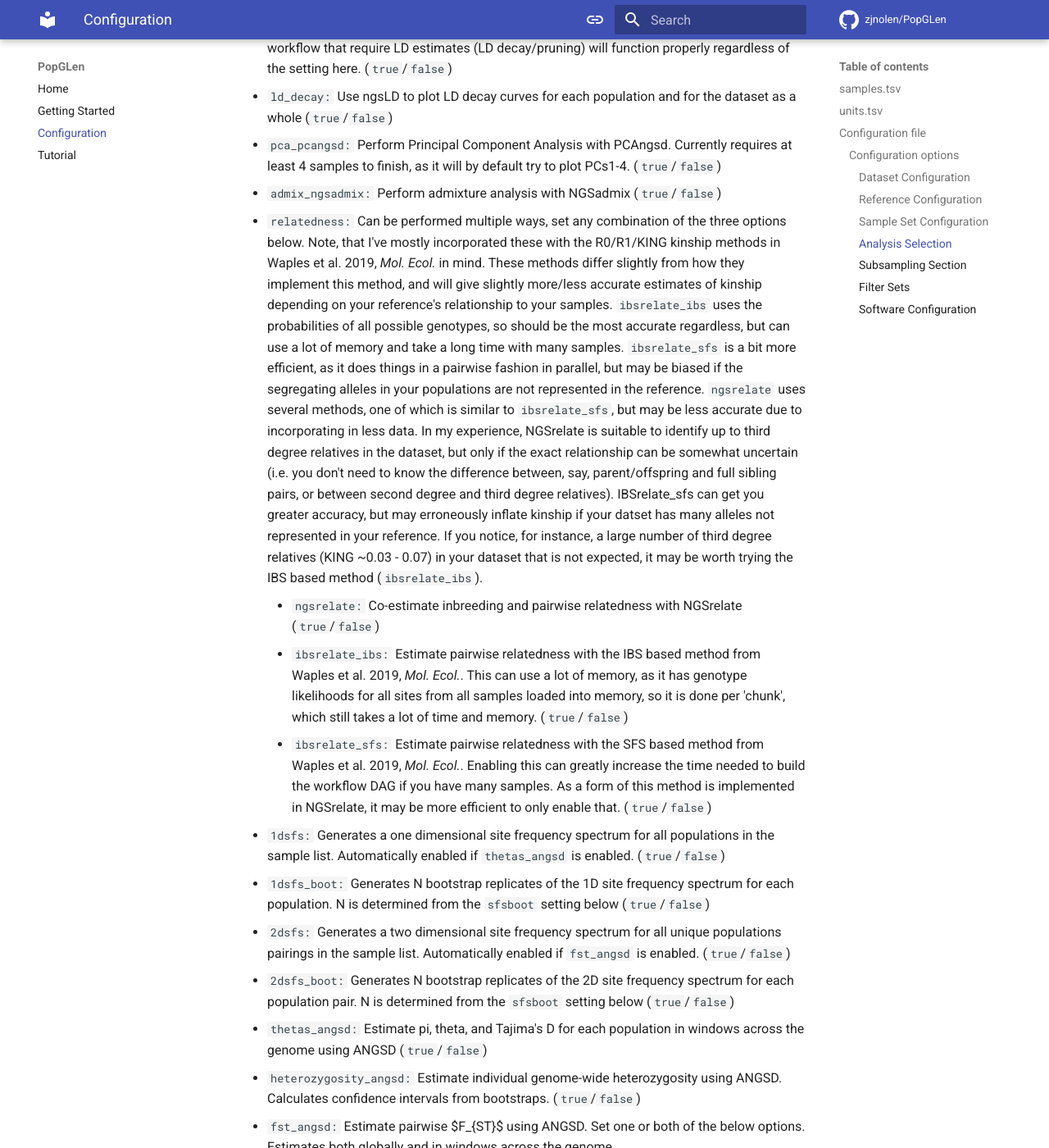
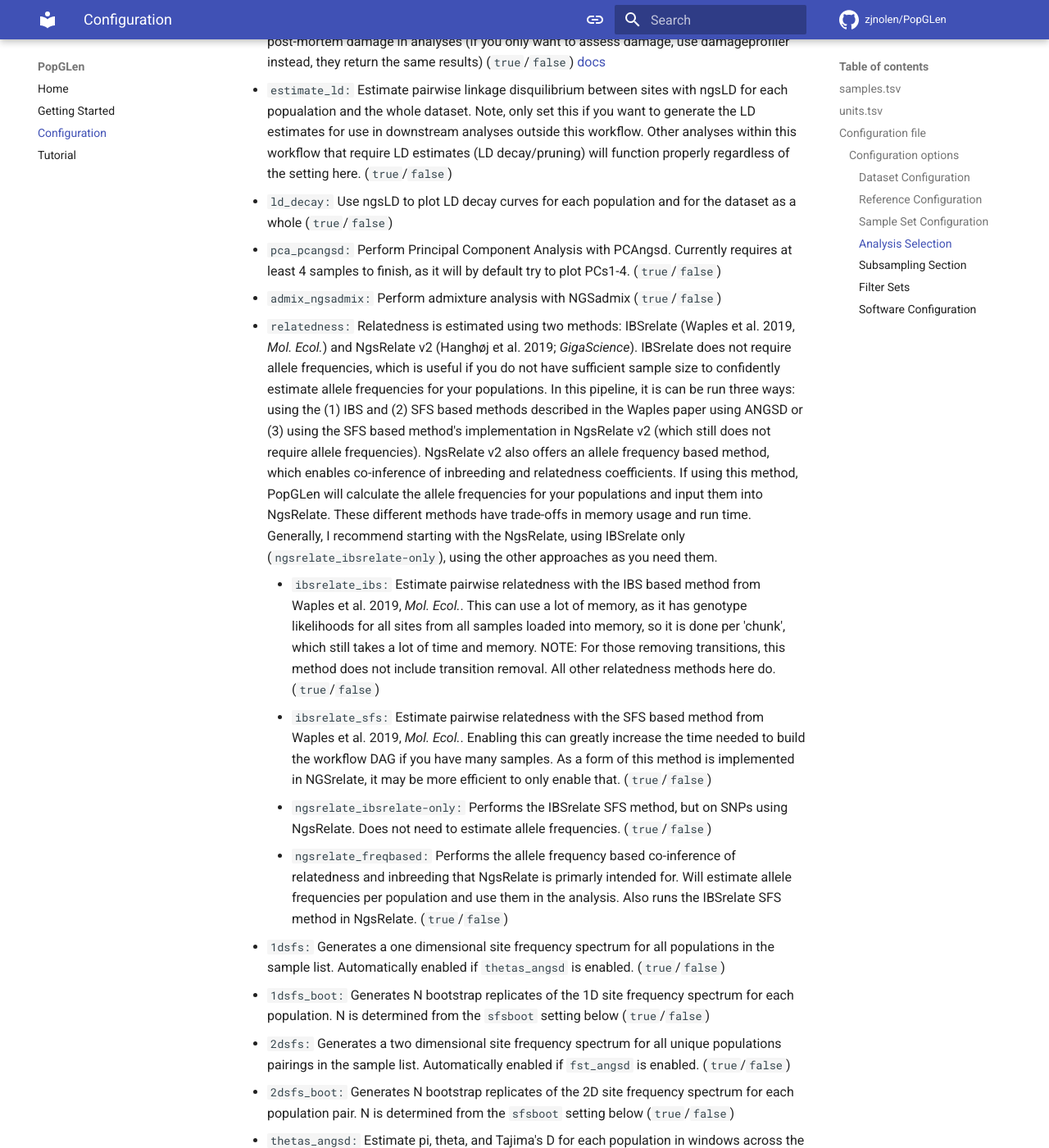
Before and after one commit to zjnolen/PopGLen, an MkDocs documentation site: the page built from docs/config.md, in a window 1280 px wide and 1400 px high, scrolled down 5969 px. Shown: the whole window at 82% size. Built offline with MkDocs 1.6.1 and Material for MkDocs 9.7.7, drawn with Linux system fonts in a browser that asks for light colours; comment, search, counter and statistics services are not loaded; the version menu is left out; some of the changed text lies outside the part shown.

Commit message:
Update docs with new relatedness and maf options

````diff
--- a/docs/config.md
+++ b/docs/config.md
@@ -4,9 +4,8 @@ Running the workflow requires configuring three files: `config.yaml`,
 `samples.tsv`, and `units.tsv`. `config.yaml` is used to configure the
 analyses, `samples.tsv` categorizes your samples into groups, and `units.tsv`
 connects sample names to their input data files. The workflow will use
-`config/config.yaml` automatically, but you can name this whatever you want
-(good for separating datasets in same working directory) and point to it when
-running snakemake with `--configfile <path>`.
+`config/config.yaml` automatically, but it can be good to name it something
+informative and point to it when running snakemake with `--configfile <path>`.
 
 ### `samples.tsv`
 
@@ -54,23 +53,24 @@ SAMN13218652	SRR10398077	SAMN13218652	ILLUMINA				SRR10398077
 ```
 
 - `sample` contains the ID of a sample. Must be same as in `samples.tsv` and
-  may be listed multiple times when inputting multiple sequencing runs/libraries.
+  may be listed multiple times when inputting multiple sequencing
+  runs/libraries.
 - `unit` contains the sequencing unit, i.e. the sequencing lane barcode and
   lane number. This is used in the PU and (part of) the ID read groups. If you
   don't have multiple sequencing lanes per samples, this won't impact anything.
   Doesn't do anything when using bam input.
 - `lib` contains the name of the library identifier for the entry. Fills in
   the LB and (part of) the ID read groups and is used for PCR duplicate removal.
-  Best practice would be to have the combination of `unit` and `lib` to be unique
-  per line. An easy way to use this is to use the Illumina library identifier or
-  another unique library identifier, or simply combine a generic name with the
-  sample name (sample1A, sample1B, etc.). Doesn't do anything when using bam
-  input.
+  Best practice would be to have the combination of `unit` and `lib` to be
+  unique per line. An easy way to use this is to use the Illumina library
+  identifier or another unique library identifier, or simply combine a generic
+  name with the sample name (sample1A, sample1B, etc.). Doesn't do anything when
+  using bam input.
 - `platform` is used to fill the PL read group. Commonly is just 'ILLUMINA'.
   Doesn't do anything when using bam input.
 - `fq1` and `fq2` provides the absolute or relative to the working directory
-  paths to the raw sequencing files corresponding to the metadata in the previous
-  columns.
+  paths to the raw sequencing files corresponding to the metadata in the
+  previous columns.
 - `bam` provides the absolute or relative to the working directory path of
   pre-processed bam files. Only one bam files should be provided per sample in
   the units file.
@@ -94,9 +94,9 @@ processed then merged into an existing BAM).
 `config.yaml` contains the configuration for the workflow, this is where you
 will put what analyses, filters, and options you want. Below I describe the
 configuration options. The [`config.yaml`](../config/config.yaml) in this
-repository serves as a template, but includes some 'default' parameters that
-may be good starting points for some users. If `--configfile` is not specified
-in the snakemake command, the workflow will default to `config/config.yaml`.
+repository serves as a template and includes some 'default' parameters that may
+be good starting points for many users. If `--configfile` is not specified in
+the snakemake command, the workflow will default to `config/config.yaml`.
 
 ### Configuration options
 
@@ -111,20 +111,29 @@ Required configuration of the 'dataset'.
 - `dataset:` A name for this dataset run - essentially, an identifier for a
   batch of samples to be analysed together with the same configuration.
 
-Here, dataset means a set of samples and configurations that the workflow will
-be run with. Each dataset should have its own `samples.tsv` and `config.yaml`,
-but the same `units.tsv` can be used for multiple if you prefer. Essentially,
-what the dataset identifier does is keeps your outputs organized into projects,
-so that the same BAM files can be used in multiple datasets without having to
-be remade.
+It is best to name your dataset something descriptive, but concise. This is
+because this name will be used in organizing the results. Outputs of analyses
+will be placed in the folder `results/{dataset}`, and files will be prefaced
+with the dataset. This allows for multiple datasets to be run in the same
+working directory, even in parallel (if they aren't trying to make the same
+files), which is useful for multi-species projects or for testing out different
+filters. You can simply have a config for each dataset and choose which one to
+run with `--configfile`. A similar approach can be used to trying out different
+analysis parameters.
 
-So, say you have `dataset1_samples.tsv` and `dataset2_samples.tsv`, with
-corresponding `dataset1_config.tsv` and `dataset2_config.yaml`. The sample
-files contain different samples, though some are shared between the datasets.
-The workflow for dataset1 can be run, and then dataset2 can be run. When
-dataset2 runs, it map new samples, but won't re-map samples processed in
-dataset1. Each will perform downstream analyses independently with their sample
-set and configuration files, storing these results in dataset specific folders.
+??? note "Example use of multiple datasets
+    Say you want to run PopGLen on two sets of samples, but use the same
+    reference. You can have two sample lists: `dataset1_samples.tsv` and
+    `dataset2_samples.tsv`, and two config files: `dataset1_config.tsv` and
+    `dataset2_config.yaml`. In the configs, the `samples:` option should point
+    to the corresponding sample list. The workflow for dataset1 can be run, if
+    you pass `--configfile config/dataset1_config.yaml` to Snakemake, then the
+    same can be done for dataset2. However, when dataset2 is run, it will use
+    any outputs from dataset1 it can, such as reference indices, reference
+    filters, etc. Additionally, if the two datasets share samples, those samples
+    will not have to be remapped for dataset2, they'll be taken from the
+    dataset1 run. The actual analyses are partitioned by dataset, into the
+    folders `results/dataset1` and `results/dataset2`.
 
 #### Reference Configuration
 
@@ -278,40 +287,40 @@ settings for each analysis are set in the next section.
     requires at least 4 samples to finish, as it will by default try to plot
     PCs1-4. (`true`/`false`)
   - `admix_ngsadmix:` Perform admixture analysis with NGSadmix (`true`/`false`)
-  - `relatedness:` Can be performed multiple ways, set any combination of the
-    three options below. Note, that I've mostly incorporated these with the
-    R0/R1/KING kinship methods in Waples et al. 2019, _Mol. Ecol._ in mind.
-    These methods differ slightly from how they implement this method, and will
-    give slightly more/less accurate estimates of kinship depending on your
-    reference's relationship to your samples. `ibsrelate_ibs` uses the
-    probabilities of all possible genotypes, so should be the most accurate
-    regardless, but can use a lot of memory and take a long time with many
-    samples. `ibsrelate_sfs` is a bit more efficient, as it does things in a
-    pairwise fashion in parallel, but may be biased if the segregating alleles
-    in your populations are not represented in the reference. `ngsrelate` uses
-    several methods, one of which is similar to `ibsrelate_sfs`, but may be
-    less accurate due to incorporating in less data. In my experience,
-    NGSrelate is suitable to identify up to third degree relatives in the
-    dataset, but only if the exact relationship can be somewhat uncertain (i.e.
-    you don't need to know the difference between, say, parent/offspring and
-    full sibling pairs, or between second degree and third degree relatives).
-    IBSrelate_sfs can get you greater accuracy, but may erroneously inflate
-    kinship if your datset has many alleles not represented in your reference.
-    If you notice, for instance, a large number of third degree relatives
-    (KING ~0.03 - 0.07) in your dataset that is not expected, it may be worth
-    trying the IBS based method (`ibsrelate_ibs`).
-    - `ngsrelate:` Co-estimate inbreeding and pairwise relatedness with
-      NGSrelate (`true`/`false`)
+  - `relatedness:` Relatedness is estimated using two methods: IBSrelate (Waples
+    et al. 2019, _Mol. Ecol._) and NgsRelate v2 (Hanghøj et al. 2019;
+    _GigaScience_). IBSrelate does not require allele frequencies, which is
+    useful if you do not have sufficient sample size to confidently estimate
+    allele frequencies for your populations. In this pipeline, it is can be run
+    three ways: using the (1) IBS and (2) SFS based methods described in the
+    Waples paper using ANGSD or (3) using the SFS based method's implementation
+    in NgsRelate v2 (which still does not require allele frequencies). NgsRelate
+    v2 also offers an allele frequency based method, which enables co-inference
+    of inbreeding and relatedness coefficients. If using this method, PopGLen
+    will calculate the allele frequencies for your populations and input them
+    into NgsRelate. These different methods have trade-offs in memory usage and
+    run time. Generally, I recommend starting with the NgsRelate, using
+    IBSrelate only (`ngsrelate_ibsrelate-only`), using the other approaches as
+    you need them.
     - `ibsrelate_ibs:` Estimate pairwise relatedness with the IBS based method
       from Waples et al. 2019, _Mol. Ecol._. This can use a lot of memory, as
       it has genotype likelihoods for all sites from all samples loaded into
       memory, so it is done per 'chunk', which still takes a lot of time and
-      memory. (`true`/`false`)
+      memory. NOTE: For those removing transitions, this method does not include
+      transition removal. All other relatedness methods here do.
+      (`true`/`false`)
     - `ibsrelate_sfs:` Estimate pairwise relatedness with the SFS based method
       from Waples et al. 2019, _Mol. Ecol._. Enabling this can greatly increase
       the time needed to build the workflow DAG if you have many samples. As a
       form of this method is implemented in NGSrelate, it may be more
       efficient to only enable that. (`true`/`false`)
+    - `ngsrelate_ibsrelate-only:` Performs the IBSrelate SFS method, but on SNPs
+      using NgsRelate. Does not need to estimate allele frequencies.
+      (`true`/`false`)
+    - `ngsrelate_freqbased:` Performs the allele frequency based co-inference of
+      relatedness and inbreeding that NgsRelate is primarly intended for. Will
+      estimate allele frequencies per population and use them in the analysis.
+      Also runs the IBSrelate SFS method in NgsRelate. (`true`/`false`)
   - `1dsfs:` Generates a one dimensional site frequency spectrum for all
     populations in the sample list. Automatically enabled if `thetas_angsd` is
     enabled. (`true`/`false`)
@@ -343,6 +352,14 @@ settings for each analysis are set in the next section.
     homozygosity over a certain length. (`true`/`false`)
   - `ibs_matrix:` Estimate pairwise identity by state distance between all
     samples using ANGSD. (`true`/`false`)
+  - `pop_allele_freqs:` Estimates population-specific minor allele frequencies
+    for each population in the dataset using ANGSD. Two outputs are generated
+    per population: (1) population-specific minor allele frequencies, where only
+    sites variable in the population are included and the minor allele is set
+    to the minor of the population, and (2) dataset-wide minor allele
+    frequencies, where the minor allele is set to the minor of the entire
+    dataset and includes sites that are fixed within the population if they are
+    variable in the dataset.
 
 #### Subsampling Section
 
@@ -442,9 +459,22 @@ options by setting them to `false`.
 
 #### Software Configuration
 
-These are software specific settings that can be user configured in the
-workflow. If you are missing a configurable setting you need, open up an issue
-or a pull request and I'll gladly put it in.
+This section contains the specific settings for each software, allowing users to
+customize the settings used. The default configuration file contains settings
+that are commonly used, and should be applicable to most datasets sequenced on
+patterened flow cells, but please check that they make sense for your analysis.
+If you are missing a configurable setting you need, open up an issue or a pull
+request and I'll gladly put it in if possible.
+
+!!! note "Note to historical sample users wanting to remove transitions"
+    While most the defaults below are good for most datasets, including ones
+    with historical samples and using MapDamage rescaling, transition removal is
+    turned off by default. To enable transition removal to account for
+    post-mortem DNA damage, enable the option `rmtrans` in the `angsd` section
+    below. This will fill in the appropriate flag `-rmTrans` or `-noTrans`
+    depending on the analysis, and remove transitions from all analyses. Only
+    the IBS based IBSrelate method currently does not support transition
+    removal.
 
 - `mapQ:` Phred-scaled mapping quality filter. Reads below this threshold will
   be filtered out. (integer)
@@ -566,14 +596,18 @@ or a pull request and I'll gladly put it in.
       for other options. `1`, `2`, and `4` can be set without any additional
       configuration. `5` must also have an ancestral reference provided in the
       config, otherwise it will be the same as `4`. `3` is currently not
-      possible, but please open an issue if you have a use case, I'd like to
-      add it, but would need some input on how it is used. (int)
+      possible, and is used for generating the dataset minor allele MAFs. If you
+      have a use for `3` that PopGLen is suited for, please open an issue and I
+      will look into it. (int)
     - `domaf:` Method for inferring minor allele frequencies. Set to `1` to
       infer from genotype likelihoods using a known major and minor from the
-      `domajorminor` setting above. See
-      [docs](http://www.popgen.dk/angsd/index.php/Allele_Frequencies) for other
-      options. I have not tested much beyond `1` and `8`, please open an issue
-      if you have problems. (int)
+      `domajorminor` setting above. Set to `2` to assume the minor is unknown.
+      See [docs](http://www.popgen.dk/angsd/index.php/Allele_Frequencies) for
+      more information. `3` is possible, and will estimate the frequencies both
+      assuming a known and unknown minor. If you choose this option, you'll get
+      both in the MAF outputs, but only the known will be passed to NgsRelate if
+      you also use that. Other values are currently unsupported in PopGLen.
+      (int)
     - `min_maf:` The minimum minor allele frequency required to call a SNP.
       This is set when generating the beagle file, so will filter SNPs for
       PCAngsd, NGSadmix, ngsF-HMM, and NGSrelate. If you would like each tool
@@ -609,8 +643,12 @@ or a pull request and I'll gladly put it in.
       in linkage disequilibrium when pruning for PCAngsd, NGSadmix, and
       NGSrelate analyses. (float)
   - `ngsrelate:` Settings for NGSrelate
-    - `prune:` Set to `true` to prune Beagle file input for NGSrelate, set to
-      `false` to use all SNPs (`true`/`false`)
+    - `ibsrelate-only-extra:` Any extra command line parameters to be passed to
+      NgsRelate when performing an IBSrelate only (no allele frequencies) run.
+      (string)
+    - `freqbased-extra:` Any extra command line parameters to be passed to
+      NgsRelate when performing a standard, allele frequency based, run.
+      (string)
   - `ngsf-hmm:` Settings for ngsF-HMM
     - `estimate_in_pops:` Set to `true` to run ngsF-HMM separately for each
       population in your dataset. Set to `false` to run for whole dataset at
@@ -640,7 +678,8 @@ or a pull request and I'll gladly put it in.
       bin will group all ROH larger than the final entry in the list. (list)
   - `realSFS:` Settings for realSFS
     - `fold:` Whether or not to fold the produced SFS. Set to 1 if you have not
-      provided an ancestral-state reference (0 or 1, [docs](http://www.popgen.dk/angsd/index.php/SFS_Estimation))
+      provided an ancestral-state reference (0 or 1,
+      [docs](http://www.popgen.dk/angsd/index.php/SFS_Estimation))
     - `sfsboot:` Determines number of bootstrap replicates to use when
       requesting bootstrapped SFS. Is used for both 1dsfs and 2dsfs (this is
       very easy to separate, open an issue if desired). Automatically used
@@ -674,7 +713,8 @@ or a pull request and I'll gladly put it in.
     - `conv:` The number of top replicates to include in convergence
       assessment. Default is 3. (integer)
     - `extra:` Additional arguments to pass to NGSadmix (for instance,
-      increasing `-maxiter`). (string, [docs](http://www.popgen.dk/software/index.php/NgsAdmix))
+      increasing `-maxiter`). (string,
+      [docs](http://www.popgen.dk/software/index.php/NgsAdmix))
   - `ibs:` Settings for identity by state calculation with ANGSD
     - `-doIBS:` Whether to use a random (1) or consensus (2) base in IBS
       distance calculation
````
Also changed, not shown: other parts of docs/config.md (+6 -6 lines).
